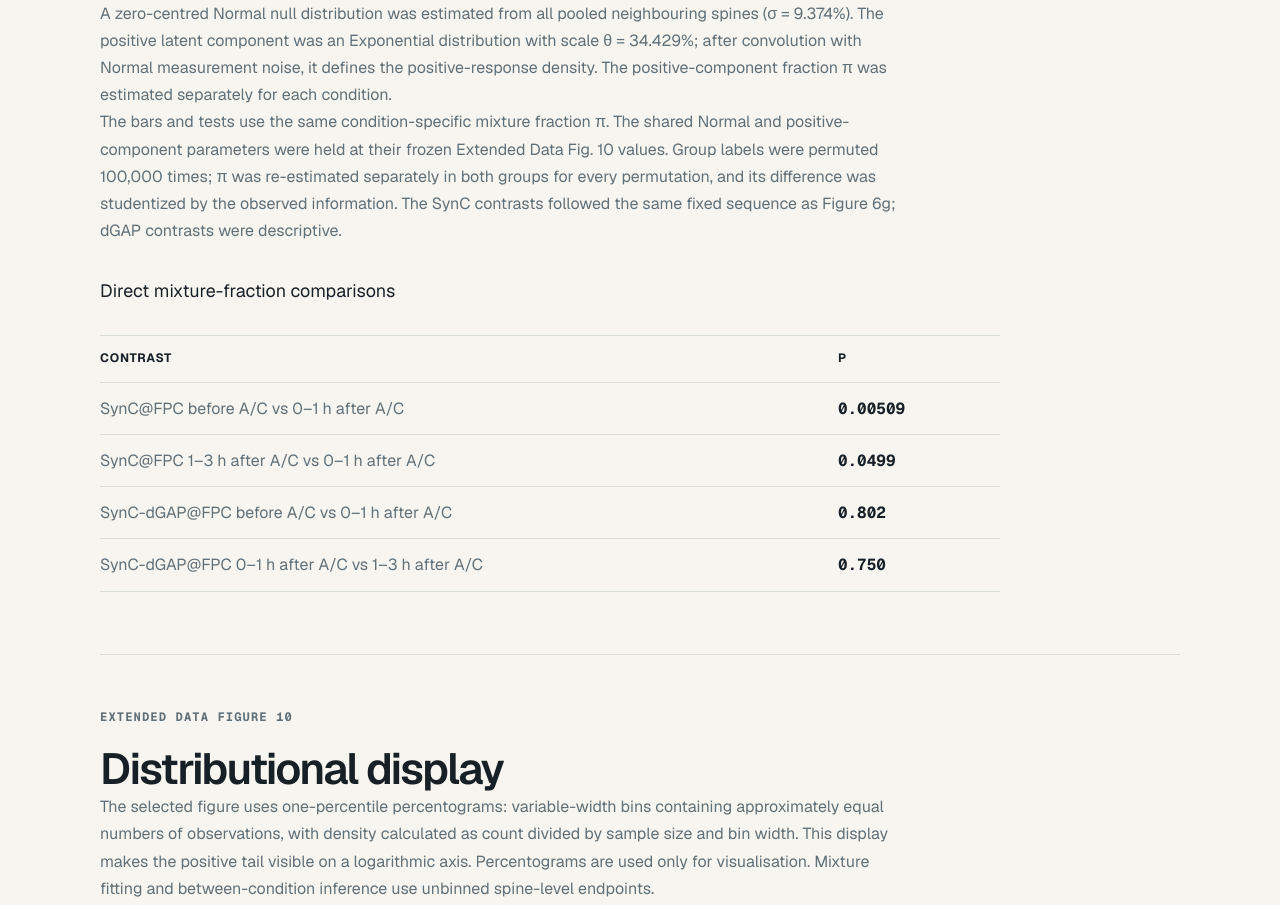
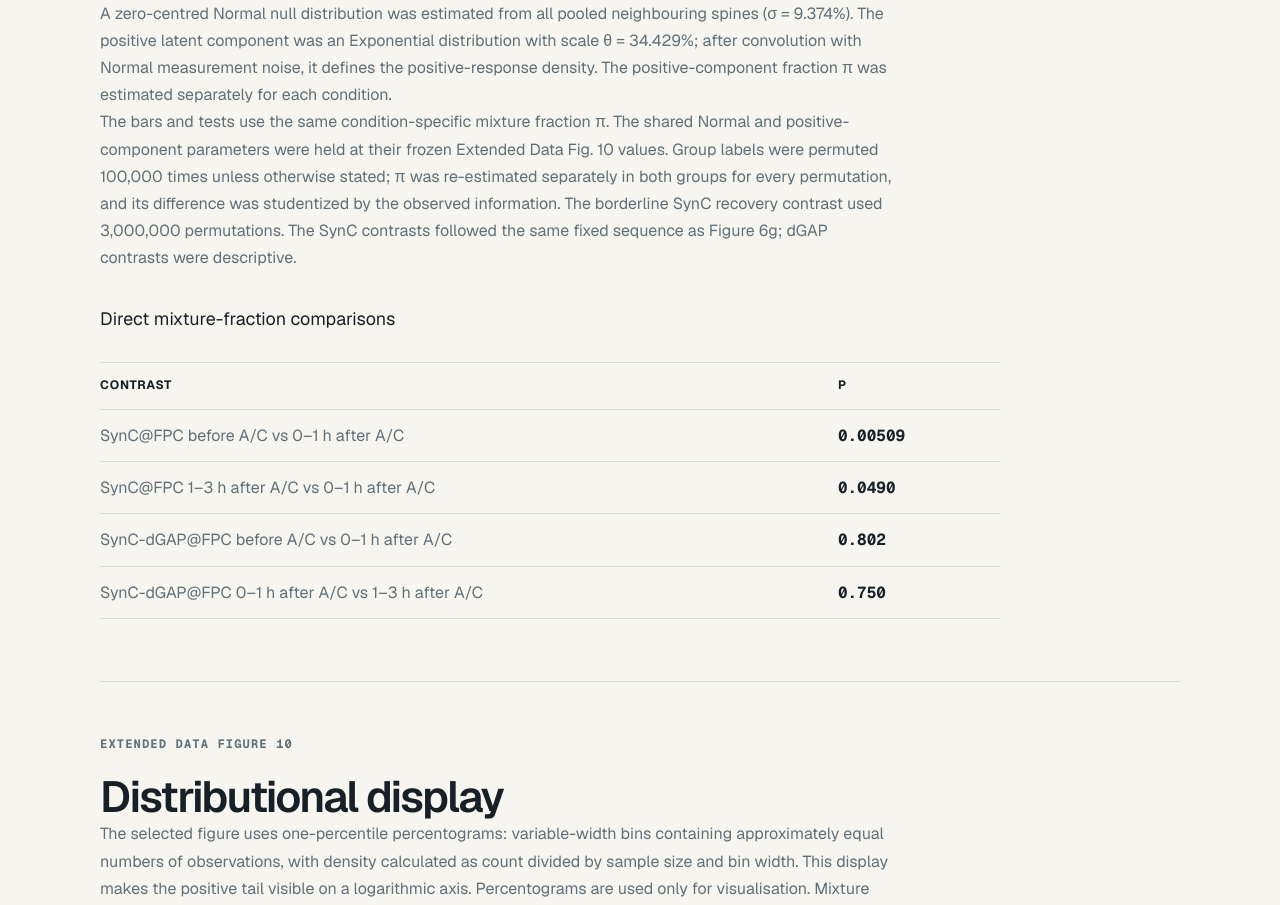
Before and after one commit to HaruoKasai/SynC-paper-resubmission, a Next.js app: page /statistical-tests in a window 1280 px wide. Shown: the part 6073-6978 px from the top of the page. Built offline with nearby package versions, Linux system fonts and the light colour scheme.

Commit message:
Update Fig. 6h recovery permutation result
Corrected p-value for SynC@FPC 1–3 h after A/C and updated text for clarity.

```diff
--- a/app/statistical-tests/page.tsx
+++ b/app/statistical-tests/page.tsx
@@ -32,7 +32,7 @@ const deltaVResults = [
 
 const permissiveResults = [
   ["SynC@FPC before A/C vs 0–1 h after A/C", "0.00509"],
-  ["SynC@FPC 1–3 h after A/C vs 0–1 h after A/C", "0.0499"],
+  ["SynC@FPC 1–3 h after A/C vs 0–1 h after A/C", "0.0490"],
   ["SynC-dGAP@FPC before A/C vs 0–1 h after A/C", "0.802"],
   ["SynC-dGAP@FPC 0–1 h after A/C vs 1–3 h after A/C", "0.750"],
 ];
@@ -399,10 +399,12 @@ export default function StatisticalTestsPage() {
             The bars and tests use the same condition-specific mixture fraction
             π. The shared Normal and positive-component parameters were held at
             their frozen Extended Data Fig. 10 values. Group labels were
-            permuted 100,000 times; π was re-estimated separately in both groups
-            for every permutation, and its difference was studentized by the
-            observed information. The SynC contrasts followed the same fixed
-            sequence as Figure 6g; dGAP contrasts were descriptive.
+            permuted 100,000 times unless otherwise stated; π was re-estimated
+            separately in both groups for every permutation, and its difference
+            was studentized by the observed information. The borderline SynC
+            recovery contrast used 3,000,000 permutations. The SynC contrasts
+            followed the same fixed sequence as Figure 6g; dGAP contrasts were
+            descriptive.
           </p>
           <h3>Direct mixture-fraction comparisons</h3>
           <div className="resultTable" role="table" aria-label="Figure 6h P values">
```
